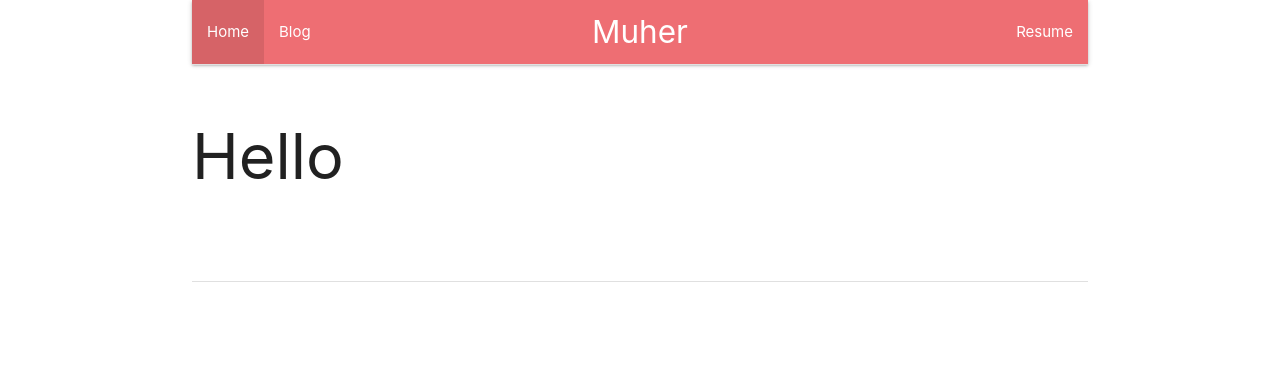
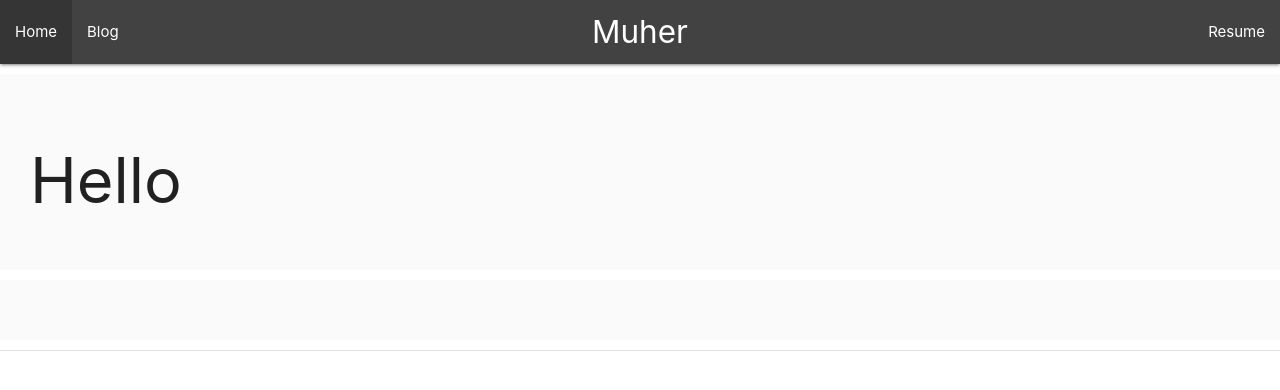
Before and after one commit to moohere/portfolio_website, a Django app: page / in a window 1280 px wide. Shown: the top 390 px of the page. Run offline with Django 3.2, Linux system fonts and the light colour scheme; data that the repository does not hold is empty; some libraries are stand-ins or nearby versions.

Commit message:
Style updates

```diff
--- /dev/null
+++ b/blog/static/blog.css
@@ -0,0 +1,4 @@
+#date{
+    padding: 10px 0 0 25px;
+    color: black;
+}
--- /dev/null
+++ b/blog/static/home.css
@@ -0,0 +1,17 @@
+body {
+}
+.section {
+    padding: 20px;
+    margin: 10px 0;
+}
+
+.card-image{
+    width: 100%;
+}
+
+#first{
+    padding: 30px;
+}
+
+.card {
+}
--- a/projects/templates/projects/home.html
+++ b/projects/templates/projects/home.html
@@ -4,15 +4,19 @@
     {% load staticfiles %}
     <link href="https://fonts.googleapis.com/icon?family=Material+Icons" rel="stylesheet">
     <link rel="stylesheet" href="https://cdnjs.cloudflare.com/ajax/libs/materialize/1.0.0-rc.2/css/materialize.min.css">
+
     <meta charset="UTF-8">
     <meta name="viewport" content="width=device-width, initial-scale=1.0"/>
+    <meta name="keywords" content="Muher, Muherthan, Thalayasingam, Portfolio, Profile, Blog, Student, Software, Engineering, Intern, Internship">
+
     <script src="https://cdnjs.cloudflare.com/ajax/libs/materialize/1.0.0-rc.2/js/materialize.min.js"></script>
     <script src="{% static 'sidenav.js' %}"></script>
+    <link rel="stylesheet" type="text/css" href="{% static 'home.css' %}">
     <title>Home</title>
 </head>
-<body class="container">
+<body>
     <nav>
-    <div class="nav-wrapper">
+        <div class="nav-wrapper grey darken-3">
             <a href="{% url 'home' %}" class="brand-logo center">Muher</a>
             <a href="#" data-target="mobile-demo" class="sidenav-trigger"><i class="material-icons">menu</i></a>
 
@@ -31,17 +35,17 @@
         <li><a href="{% static 'Muher_Resume.pdf' %}" target="_blank">Resume</a></li>
     </ul>
 
-
-<div class="divider"></div>
-<div class="section">
+    <div class="section grey lighten-5" id="first">
+        <div class="">
             <h1>Hello</h1>
         </div>
+    </div>
 
-<div class="section">
+    <div class="section grey lighten-5" id="second">
         <div class="row">
             {% for project in projects.all %}
-        <div class="col s12 m4">
-          <div class="card yellow lighten-5">
+            <div class="col s12 m6 l4">
+                <div class="card grey lighten-4">
                     <div class="card-image">
                         <img src="{{ project.image.url }}">
                     </div>
```
Also changed, not shown: blog/templates/blog/blog.html (+16 -13 lines), blog/templates/blog/content.html (+5 -7 lines), blog/static/content.css (added). Lines whose indentation alone changed are shown as unchanged.
